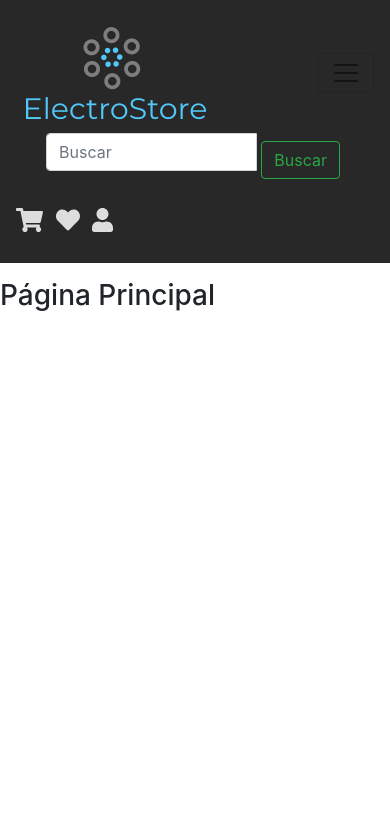
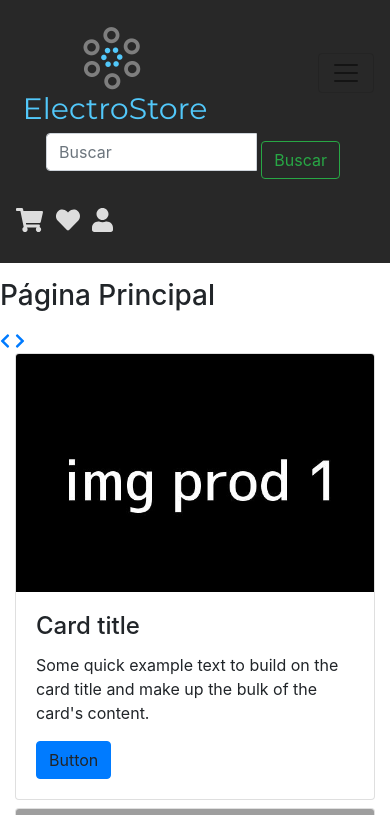
Before and after one commit to hect20/electroStore_django, a Django app: page / in a window 390 px wide. Shown: the top 815 px of the page. Before the commit the page ends 311 px from the top, so only its background shows below. Run offline with Django 3.2, Linux system fonts and the light colour scheme; some libraries are stand-ins or nearby versions; grey boxes are pictures that could not be loaded.

Commit message:
Update index.html

```diff
--- a/electrostore/tiendaonline/templates/index.html
+++ b/electrostore/tiendaonline/templates/index.html
@@ -4,5 +4,153 @@
 
 {% block content %}
 <p><h3>Página Principal</h3></p>
+<!--Carousel Wrapper-->
+
+
+<div id="multi-item-example" class="carousel slide carousel-multi-item" data-ride="carousel">
+
+    <!--Controls-->
+    <div class="controls-top">
+      <a class="btn-floating" href="#multi-item-example" data-slide="prev"><i class="fas fa-chevron-left"></i></a>
+      <a class="btn-floating" href="#multi-item-example" data-slide="next"><i
+          class="fas fa-chevron-right"></i></a>
+    </div>
+    <!--/.Controls-->
+
+    <!--Indicators-->
+    <ol class="carousel-indicators">
+      <li data-target="#multi-item-example" data-slide-to="0" class="active"></li>
+      <li data-target="#multi-item-example" data-slide-to="1"></li>
+
+    </ol>
+    <!--/.Indicators-->
+
+    <!--Slides-->
+    <div class="carousel-inner" role="listbox">
+
+      <!--First slide-->
+      <div class="carousel-item active">
+
+        <div class="col-md-3" style="float:left">
+         <div class="card mb-2">
+            <img class="card-img-top"
+              src="{% static 'img/prod1.jpg' %}" alt="Card image cap">
+            <div class="card-body">
+              <h4 class="card-title">Card title</h4>
+              <p class="card-text">Some quick example text to build on the card title and make up the bulk of the
+                card's content.</p>
+              <a class="btn btn-primary">Button</a>
+            </div>
+          </div>
+        </div>
+
+        <div class="col-md-3" style="float:left">
+          <div class="card mb-2">
+            <img class="card-img-top"
+              src="https://mdbootstrap.com/img/Photos/Horizontal/City/4-col/img%20(60).jpg" alt="Card image cap">
+            <div class="card-body">
+              <h4 class="card-title">Card title</h4>
+              <p class="card-text">Some quick example text to build on the card title and make up the bulk of the
+                card's content.</p>
+              <a class="btn btn-primary">Button</a>
+            </div>
+          </div>
+        </div>
+
+        <div class="col-md-3" style="float:left">
+          <div class="card mb-2">
+            <img class="card-img-top"
+              src="https://mdbootstrap.com/img/Photos/Horizontal/City/4-col/img%20(60).jpg" alt="Card image cap">
+            <div class="card-body">
+              <h4 class="card-title">Card title</h4>
+              <p class="card-text">Some quick example text to build on the card title and make up the bulk of the
+                card's content.</p>
+              <a class="btn btn-primary">Button</a>
+            </div>
+          </div>
+        </div>
+
+         <div class="col-md-3" style="float:left">
+         <div class="card mb-2">
+            <img class="card-img-top"
+              src="https://mdbootstrap.com/img/Photos/Horizontal/City/4-col/img%20(60).jpg" alt="Card image cap">
+            <div class="card-body">
+              <h4 class="card-title">Card title</h4>
+              <p class="card-text">Some quick example text to build on the card title and make up the bulk of the
+                card's content.</p>
+              <a class="btn btn-primary">Button</a>
+            </div>
+          </div>
+        </div>
+
+      </div>
+      <!--/.First slide-->
+
+      <!--Second slide-->
+      <div class="carousel-item">
+
+        <div class="col-md-3" style="float:left">
+          <div class="card mb-2">
+            <img class="card-img-top"
+              src="https://mdbootstrap.com/img/Photos/Horizontal/City/4-col/img%20(60).jpg" alt="Card image cap">
+            <div class="card-body">
+              <h4 class="card-title">Card title</h4>
+              <p class="card-text">Some quick example text to build on the card title and make up the bulk of the
+                card's content.</p>
+              <a class="btn btn-primary">Button</a>
+            </div>
+          </div>
+        </div>
+
+        <div class="col-md-3" style="float:left">
+          <div class="card mb-2">
+            <img class="card-img-top"
+              src="https://mdbootstrap.com/img/Photos/Horizontal/City/4-col/img%20(47).jpg" alt="Card image cap">
+            <div class="card-body">
+              <h4 class="card-title">Card title</h4>
+              <p class="card-text">Some quick example text to build on the card title and make up the bulk of the
+                card's content.</p>
+              <a class="btn btn-primary">Button</a>
+            </div>
+          </div>
+        </div>
+
+        <div class="col-md-3" style="float:left">
+          <div class="card mb-2">
+            <img class="card-img-top"
+              src="https://mdbootstrap.com/img/Photos/Horizontal/City/4-col/img%20(48).jpg" alt="Card image cap">
+            <div class="card-body">
+              <h4 class="card-title">Card title</h4>
+              <p class="card-text">Some quick example text to build on the card title and make up the bulk of the
+                card's content.</p>
+              <a class="btn btn-primary">Button</a>
+            </div>
+          </div>
+        </div>
+
+        <div class="col-md-3" style="float:left">
+          <div class="card mb-2">
+            <img class="card-img-top"
+              src="https://mdbootstrap.com/img/Photos/Horizontal/City/4-col/img%20(47).jpg" alt="Card image cap">
+            <div class="card-body">
+              <h4 class="card-title">Card title</h4>
+              <p class="card-text">Some quick example text to build on the card title and make up the bulk of the
+                card's content.</p>
+              <a class="btn btn-primary">Button</a>
+            </div>
+          </div>
+        </div>
+
+      </div>
+      <!--/.Second slide-->
+
+
+
+    </div>
+    <!--/.Slides-->
+
+  </div>
+  <!--/.Carousel Wrapper-->
+
 
 {% endblock content %}
```
